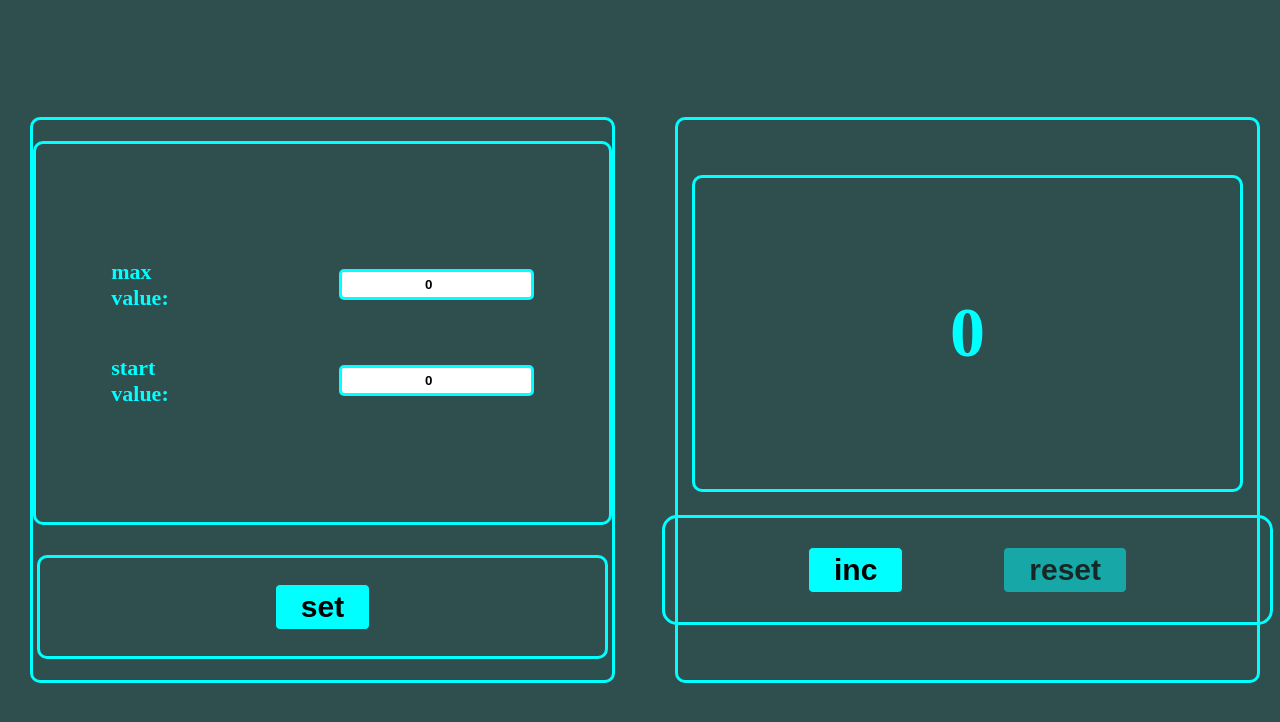
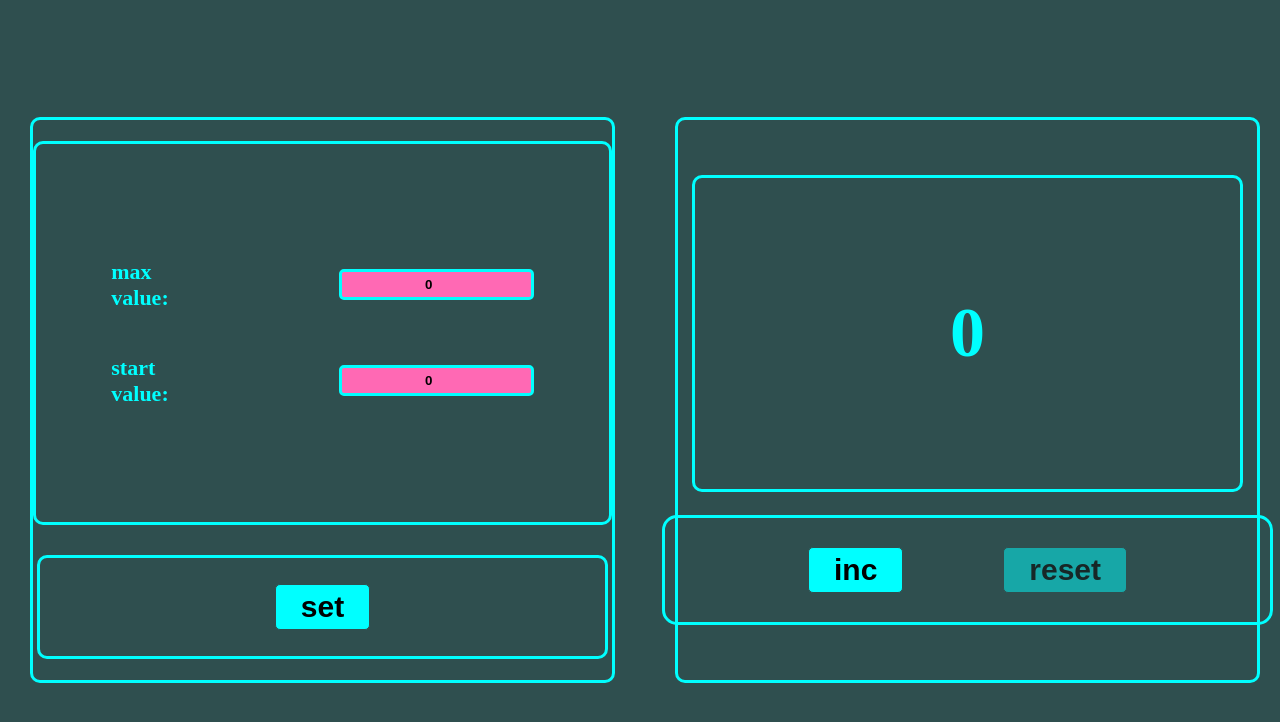
Before and after one commit to DmitryShastel/Native_JS_2.0_old, a React (Create React App) app in the folder Folder_1/native_js_2.0/: page / in a window 1280 px wide. Shown: the top 722 px of the page. Built offline with nearby package versions, Linux system fonts and the light colour scheme.

Commit message:
Counter_2.0: errorMaxValue/errorStartValue is created

```diff
--- a/Folder_1/native_js_2.0/src/Native_JS_2.0/Native_JS_Tuesday/Counter_2.0/App_Root_Counter_2.0.tsx
+++ b/Folder_1/native_js_2.0/src/Native_JS_2.0/Native_JS_Tuesday/Counter_2.0/App_Root_Counter_2.0.tsx
@@ -15,13 +15,12 @@ export const AppRootCounter2_0 = () => {
     let incCounter = () => {
         return counter < maxValue ? setCounter(++counter) : '';
     }
-
     let resetCounter = () => {
         return counter > startValue ? setCounter(counter = startValue) : '';
     }
-
     let setSettings = () => {
         setCounter(startValue)
+        setError(null)
     }
 
     const onChangeMaxValue = (e: ChangeEvent<HTMLInputElement>) => {
@@ -44,14 +43,18 @@ export const AppRootCounter2_0 = () => {
     }
 
 
+    const errorMaxValue = maxValue <= startValue ? 'error' : '';
+    const errorStartValue = startValue < 0 ||  startValue >= maxValue ? 'error' : '';
+
+
     return (
         <div className={'counter-root'}>
 
             <div className={'counter-settings'}>
 
                 <div className="settings-container">
-                    <SuperInput title='max value:' value={maxValue} callback={onChangeMaxValue}/>
-                    <SuperInput title='start value:' value={startValue} callback={onChangeStartValue}/>
+                    <SuperInput title='max value:' value={maxValue} callback={onChangeMaxValue} error={errorMaxValue}/>
+                    <SuperInput title='start value:' value={startValue} callback={onChangeStartValue} error={errorStartValue}/>
                 </div>
 
                 <div className={'setting-button'}>
--- a/Folder_1/native_js_2.0/src/Native_JS_2.0/Native_JS_Tuesday/Counter_2.0/Counter_2.0Styles.css
+++ b/Folder_1/native_js_2.0/src/Native_JS_2.0/Native_JS_Tuesday/Counter_2.0/Counter_2.0Styles.css
@@ -106,8 +106,8 @@
 
 
 
-.error-color {
-    color: red;
+.error {
+    background-color: hotpink;
 }
 
 .disabled-inc {
--- a/Folder_1/native_js_2.0/src/Native_JS_2.0/Native_JS_Tuesday/Counter_2.0/SuperInput.tsx
+++ b/Folder_1/native_js_2.0/src/Native_JS_2.0/Native_JS_Tuesday/Counter_2.0/SuperInput.tsx
@@ -5,6 +5,7 @@ type  SettingsType = {
     title: string
     value: number
     callback: (e: ChangeEvent<HTMLInputElement>) => void
+    error: string
 }
 
 
@@ -18,7 +19,7 @@ export const SuperInput = (props: SettingsType) => {
 
                 <input
                     type={'number'}
-                    className="setting-input input-center"
+                    className={`setting-input input-center ${props.error}`}
                     value={props.value}
                     onChange={props.callback}
                 />
```
